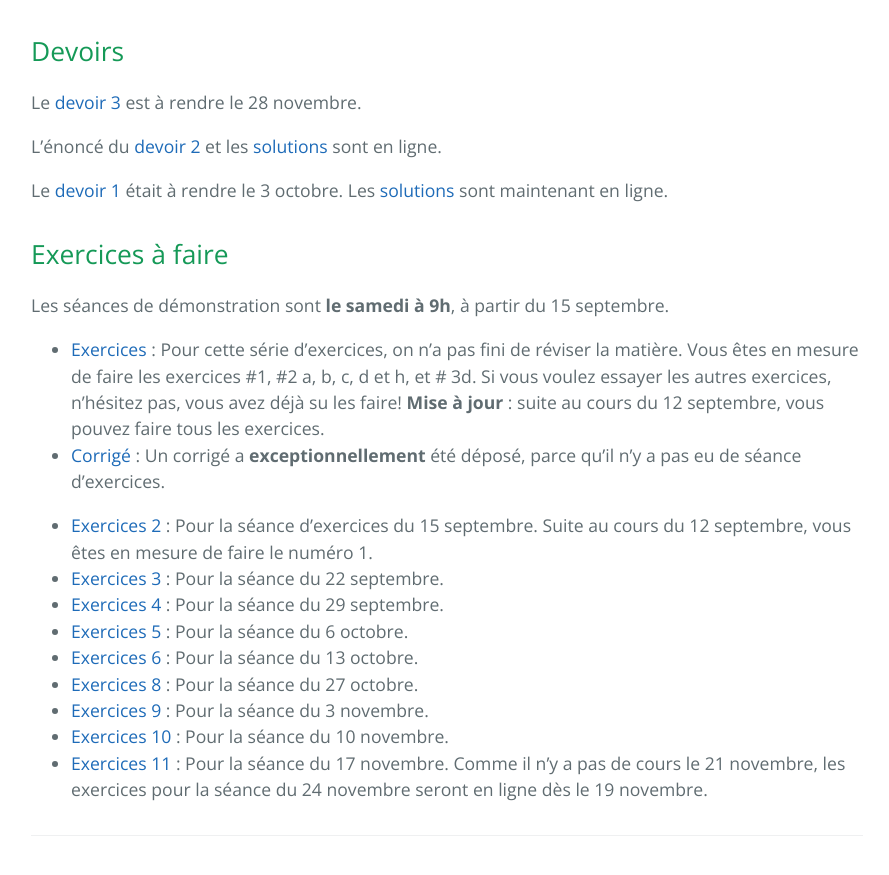
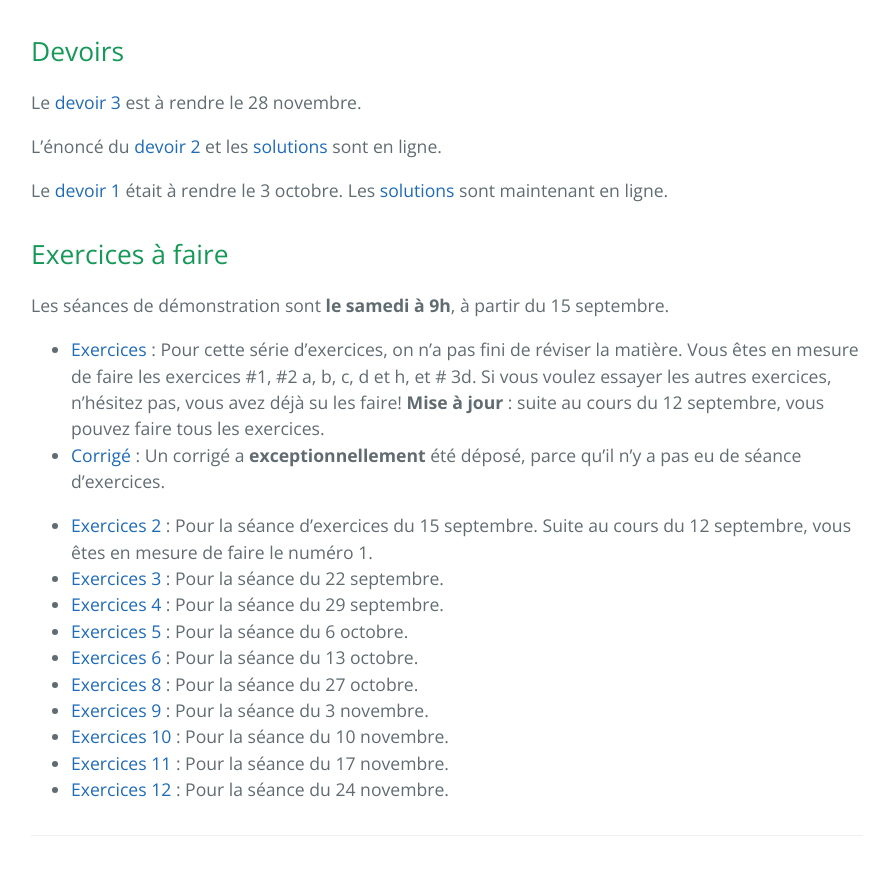
Before and after one commit to nadialafreniere/nadialafreniere.github.io, a Jekyll site: the page built from enseignement.md, in a window 1280 px wide and 900 px high, scrolled down 692 px. Shown: the top 875 px of the window, without its empty margins (193-1082 px from the left). Built offline with Jekyll 4.4.1, drawn with Linux system fonts in a browser that asks for light colours; our own code applies the rules of GitHub Pages for plain Markdown files.

Commit message:
Exercices 12

```diff
--- a/enseignement.md
+++ b/enseignement.md
@@ -34,4 +34,4 @@ Les séances de démonstration sont  **le samedi à 9h**, à partir du 15 septem
 * [Exercices 9](Exercices9.pdf) : Pour la séance du 3 novembre.
 * [Exercices 10](Exercices10.pdf) : Pour la séance du 10 novembre.
 * [Exercices 11](Exercices11.pdf) : Pour la séance du 17 novembre.
-Comme il n'y a pas de cours le 21 novembre, les exercices pour la séance du 24 novembre seront en ligne dès le 19 novembre.
+* [Exercices 12](Exercices12.pdf) : Pour la séance du 24 novembre.
```
Also changed, not shown: 1 other file.
